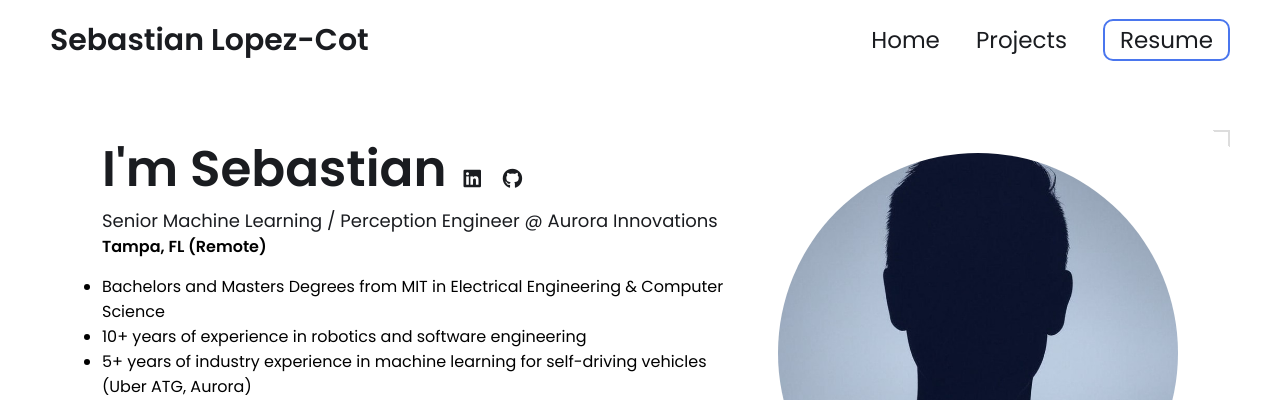
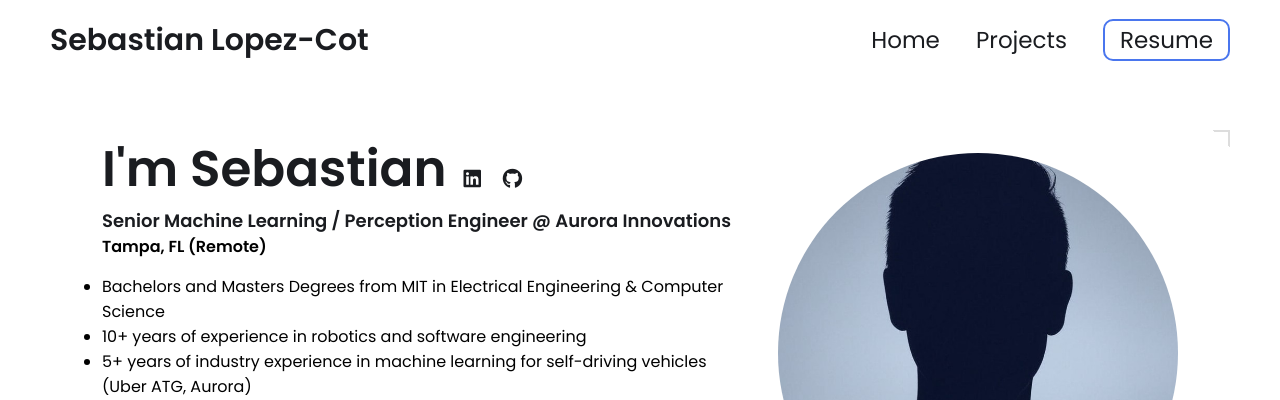
Before and after one commit to sebLopezCot/seblopezcot.github.io, a Jekyll site: the page built from index.html, in a window 1280 px wide. Shown: the top 400 px of the page. Built offline with Jekyll 4.4.1, drawn with Linux system fonts in a browser that asks for light colours.

Commit message:
swap bold

```diff
--- a/_config.yml
+++ b/_config.yml
@@ -13,7 +13,7 @@
 
 # Hero Section
 name: Sebastian Lopez-Cot
-headline: Senior Machine Learning / Perception Engineer @ Aurora Innovations<br/><h4><b>Tampa, FL (Remote)</b></h4>
+headline: <b>Senior Machine Learning / Perception Engineer @ Aurora Innovations</b><br/><h4>Tampa, FL (Remote)</h4>
 description: >- # dont remove this line. this will ignore all new lines until the next section
   <ul>
     <li>Bachelors and Masters Degrees from MIT in Electrical Engineering & Computer Science</li>
```
